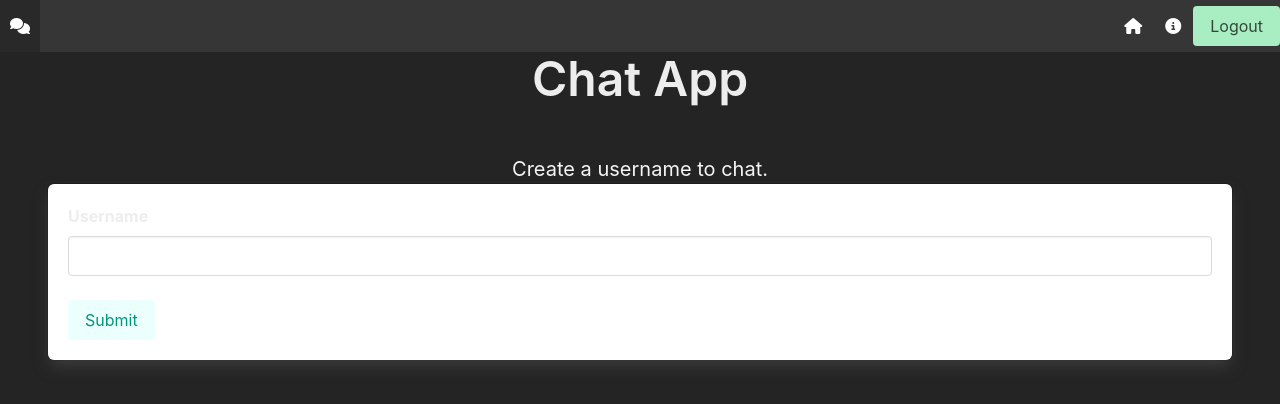
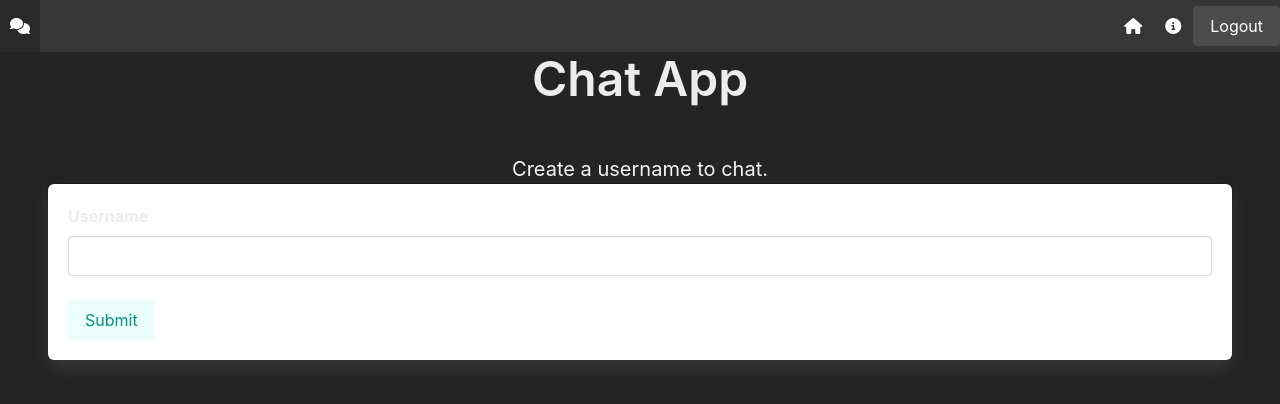
Before and after one commit to timamero/react-nodejs-video-chat, a React (Create React App) app in the folder frontend/: page / in a window 1280 px wide. Shown: the top 404 px of the page. Built offline with nearby package versions, Linux system fonts and the light colour scheme; no server answers.

Commit message:
update modal styles

```diff
--- a/frontend/src/components/ActiveUsers/ActiveUserItem.tsx
+++ b/frontend/src/components/ActiveUsers/ActiveUserItem.tsx
@@ -15,7 +15,7 @@ const ActiveUserItem: React.FC<ActiveUserItemProps> = ({ user }) => {
       <p className="mx-4">{user.username}</p>
       {!user.isBusy
         ?
-        <button onClick={() => setModalInviteToChat(user.socketId, user.username)} className="button is-link is-primary">Invite to Chat</button>
+        <button onClick={() => setModalInviteToChat(user.socketId, user.username)} className="button is-link">Invite to Chat</button>
         :
         <span className="tag is-warning is-rounded">Not Available</span>
       }
--- a/frontend/src/styles/helpers/_variables.scss
+++ b/frontend/src/styles/helpers/_variables.scss
@@ -5,11 +5,11 @@ $white-ter: hsl(0, 0%, 96%);
 $grey-lightest: hsl(0, 0%, 93%);
 
   // new colors
-$cyan: #A9EEC2;
+$cyan: #4b4c4b;
 $blue: #FAD284;
 $yellow: #F38181;
 $light-blue: #8ca8b8;
-// F38181 color for unavailable and end chat button
+// #A9EEC2
 
 
 // Bulma derived values
@@ -23,3 +23,5 @@ $navbar-item-hover-background-color: $black-ter;
 $navbar-item-hover-color: $light-blue;
 
 $panel-block-active-color: $white-ter;
+
+$modal-card-body-background-color: $black-ter;
--- /dev/null
+++ b/frontend/src/styles/modules/_modal.scss
@@ -0,0 +1,3 @@
+.modal-card-body {
+  border-radius: $radius-large;
+}
--- a/frontend/src/styles/modules/_modules.scss
+++ b/frontend/src/styles/modules/_modules.scss
@@ -1,4 +1,5 @@
 @import 'panel-block';
+@import 'modal';
 @import 'chat';
 @import 'message';
 @import 'messageDisplay';
```
Also changed, not shown: frontend/src/components/Layout/Modal/Modal.tsx (+5 -3 lines).
